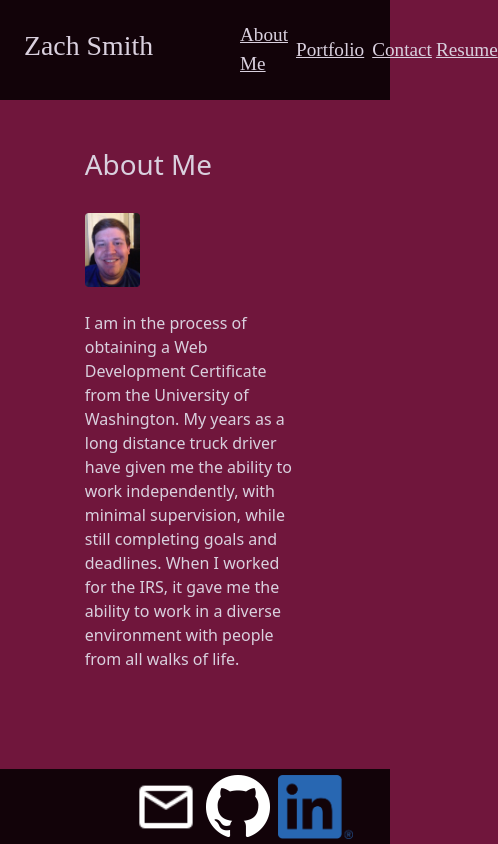
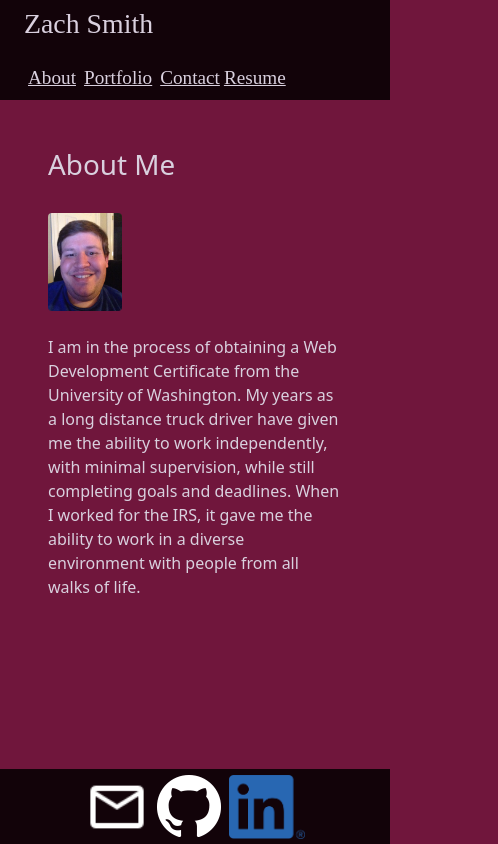
Before and after one commit to Lemelisk27/react-portfolio, a React (Create React App) app: page / in a window 390 px wide. Shown: the whole page, 498 px wide, since content can reach past the window. Built offline with nearby package versions, Linux system fonts and the light colour scheme.

Commit message:
formatted for mobile view

```diff
--- a/public/style/style.css
+++ b/public/style/style.css
@@ -13,7 +13,8 @@
 .zs-nav {
     background: var(--lighter);
     color: var(--text);
-    font-family: "Segoe Print"
+    font-family: "Segoe Print";
+    height: 100px
 }
 
 .zs-nav a {
@@ -66,3 +67,23 @@
 .zs-indent {
     margin-left: 25px;
 }
+
+@media screen and (min-width: 992px) {
+    .zs-portfolio {
+        margin-bottom: 0%;
+    }
+
+    .zs-contact {
+        margin-bottom: 0%;
+    }
+}
+
+@media screen and (max-width: 768px) {
+    .zs-portfolio {
+        margin-bottom: 25%;
+    }
+
+    .zs-contact {
+        margin-bottom: 25%;
+    }
+}
--- a/src/components/Footer.js
+++ b/src/components/Footer.js
@@ -9,7 +9,7 @@ const styles = {
 function Footer () {
     return (
         <div className="zs-foot d-flex flex-row col-12 fixed-bottom" id="contact">
-        <div className="d-flex flex-row justify-content-between col-4 mx-auto align-items-center">
+        <div className="d-flex flex-row justify-content-between col-lg-4 col-sm-12 mx-auto align-items-center">
             <a href="mailto:Lemelisk27@gmail.com" className="p-1 rounded">
                 <img src="images/outline_email_white_24dp.png" alt="Email" style={styles.img}></img>
             </a>
--- a/src/components/Navbar.js
+++ b/src/components/Navbar.js
@@ -1,19 +1,13 @@
 import React from "react";
-
-const styles = {
-    nav: {
-        height: "100px"
-    }
-}
 
 function Navbar ({ currentPage, handlePageChange }) {
     return (
-        <div className="zs-nav d-flex flex-row col-12 justify-content-between align-self-start" style={styles.nav}>
+        <div className="zs-nav d-flex flex-row flex-wrap col-12 justify-content-between">
         <h1 className="d-flex align-items-center mx-4">Zach Smith</h1>
-        <div className="d-flex align-items-center mx-4 col-4 justify-content-between">
+        <div className="d-flex align-items-center mx-4 col-lg-4 col-sm-12 justify-content-between">
             <a href="#home"
                 onClick={() => handlePageChange('Home')}
-                className="mx-1">About Me</a>
+                className="mx-1">About</a>
             <a href="#portfolio"
                 onClick={() => handlePageChange('Portfolio')}
                 className="mx-1">Portfolio</a>
--- a/src/components/PortfolioContainer.js
+++ b/src/components/PortfolioContainer.js
@@ -45,7 +45,7 @@ function PortfolioContainer () {
         }
         if (currentPage === 'Portfolio') {
             return (
-                <div className="zs-portfolio d-flex flex-row flex-wrap col-11 mt-4 mx-auto justify-content-center">
+                <div className="zs-portfolio d-flex flex-row flex-wrap col-lg-11 col-sm-12 mt-4 mx-auto justify-content-center">
                     {projects.map((item) => {
                         return <Portfolio key={item.id} projects={item}/>
                     })}
--- a/src/components/pages/Contact.js
+++ b/src/components/pages/Contact.js
@@ -47,7 +47,7 @@ function Contact () {
     }
 
     return (
-        <form className="d-flex flex-column col-6 mx-auto mt-5 form" onSubmit={handleFormSubmit}>
+        <form className="zs-contact d-flex flex-column col-lg-6 col-11 mx-auto mt-5 form" onSubmit={handleFormSubmit}>
             <label>Your Name</label>
             <input
                 value={contactName}
@@ -55,7 +55,7 @@ function Contact () {
                 onChange={handleInputChange}
                 type="text"
                 id="contactName"
-                className="col-6">
+                className="col-lg-6">
             </input>
             <label>Your Email</label>
             <input
@@ -64,11 +64,11 @@ function Contact () {
                 onChange={handleInputChange}
                 type="text"
                 id="contactEmail"
-                className="col-6">
+                className="col-lg-6">
             </input>
             {errorMessage && (
                 <>
-                <p className="bg-light text-danger rounded col-5 text-center px-2 my-2">{errorMessage}</p>
+                <p className="bg-light text-danger rounded col-lg-5 col-9 text-center px-2 my-2">{errorMessage}</p>
                 </>
             )}
             <label>Message</label>
@@ -80,7 +80,7 @@ function Contact () {
                 cols="30"
                 rows="10">
             </textarea>
-            <button id="submitBtn" className="col-2 mx-auto mt-5 rounded border-0">Submit</button>
+            <button id="submitBtn" className="col-4 col-lg-2 mx-auto mt-5 rounded border-0">Submit</button>
             {sentMessage && (
                 <>
                 <p className="text-center mt-3">Your message has been sent. I will contact you as soon as I can.</p>
--- a/src/components/pages/Home.js
+++ b/src/components/pages/Home.js
@@ -3,7 +3,7 @@ import React from "react";
 function Home () {
     return (
         <div className="zs-home d-flex flex-column col-12 p-5">
-        <div className="col-9 mx-auto mb-5">
+        <div className="col-lg-9 col-sm-12 mx-auto mb-5">
             <h1>About Me</h1>
             <img src="images/016.JPG" className="col-3 my-4 rounded" alt="My Pic"/>
             <p>I am in the process of obtaining a Web Development Certificate from the University of Washington. My years as a long distance truck driver have given me the ability to work independently, with minimal supervision, while still completing goals and deadlines. When I worked for the IRS, it gave me the ability to work in a diverse environment with people from all walks of life.</p>
--- a/src/components/pages/Portfolio.js
+++ b/src/components/pages/Portfolio.js
@@ -8,7 +8,7 @@ function Portfolio (props) {
     if (currentState) {
         return (
             <>
-            <div class="d-flex flex-column col-4 bg-secondary mt-2 mx-2 justify-content-center align-items-center" onMouseEnter={toggleHover} onMouseLeave={toggleHover}>
+            <div className="d-flex flex-column col-lg-4 col-sm-11 bg-secondary px-auto mt-2 mx-2 justify-content-center align-items-center" onMouseEnter={toggleHover} onMouseLeave={toggleHover}>
                 <a href={props.projects.url} class="text-decoration-none">
                     <h2 className="d-flex col-12 zs-hover">{props.projects.name}</h2>
                 </a>
@@ -22,8 +22,8 @@ function Portfolio (props) {
     else {
         return (
             <>
-            <div className="d-flex col-4 mt-2 mx-2" onMouseEnter={toggleHover} onMouseLeave={toggleHover}>
-                <img src={props.projects.img} alt={props.projects.name} class="d-flex flex-column col-12"></img>
+            <div className="d-flex col-lg-4 col-sm-11 mt-2 mx-2" onMouseEnter={toggleHover} onMouseLeave={toggleHover}>
+                <img src={props.projects.img} alt={props.projects.name} className="d-flex flex-column col-12"></img>
             </div>
             </>
         )
--- a/src/components/pages/Resume.js
+++ b/src/components/pages/Resume.js
@@ -2,12 +2,12 @@ import React from "react";
 
 function Resume () {
     return (
-        <div className="zs-resume d-flex flex-column col-9 mx-auto mt-3">
+        <div className="zs-resume d-flex flex-column col-lg-9 col-12 mx-auto mt-3">
             <a download="Zach-Smith-Resume.pdf" href="/images/Zach-Smith-Resume.pdf" className="mx-auto">Download as PDF</a>
-            <div className="d-flex flex-column justify-content-center mx-auto col-5">
+            <div className="d-flex flex-column justify-content-center mx-auto col-lg-5 col-11">
                 <h2 className="text-center mb-0 mt-5">Zach Smith</h2>
                 <p className="text-center mb-0">Maple Valley, WA</p>
-                <div className="d-flex flex-row justify-content-around">
+                <div className="d-flex flex-row flex-wrap justify-content-around">
                     <p className="mb-0">Phone: 425-698-5340</p>
                     <p className="mb-0">Email: Lemelisk27@gmail.com</p>
                 </div>
@@ -36,12 +36,12 @@ function Resume () {
                 </div>
                 <p><u><strong>Experience</strong></u></p>
                 <div className="zs-indent">
-                    <div className="d-flex flex-row justify-content-between">
+                    <div className="d-flex flex-row flex-wrap justify-content-between">
                         <div>
                             <p className="mb-0"><strong>Wilson Logistics</strong></p>
                             <p className="mb-0">Truck Driver</p>
                         </div>
-                        <div className="d-flex flex-row">
+                        <div className="d-flex flex-row flex-wrap">
                             <p><strong>10-2018 -</strong></p>
                             <p><strong className="mx-1">04-2021</strong></p>
                         </div>
@@ -54,12 +54,12 @@ function Resume () {
                         <li>Maintained a log of working hours to be in compliance with state and federal laws.</li>
                         <li>Inspected my truck daily to ensure that any mechanical problems were fixed before driving.</li>
                     </ul>
-                    <div className="d-flex flex-row justify-content-between">
+                    <div className="d-flex flex-row justify-content-between flex-wrap">
                         <div>
                             <p className="mb-0"><strong>Internal Revenue Service</strong></p>
                             <p className="mb-0">Contact Representative</p>
                         </div>
-                        <div className="d-flex flex-row">
+                        <div className="d-flex flex-row flex-wrap">
                             <p><strong>11-2009 -</strong></p>
                             <p><strong className="mx-1">10-2018</strong></p>
                         </div>
```
